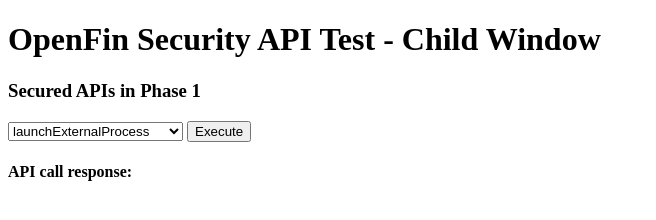
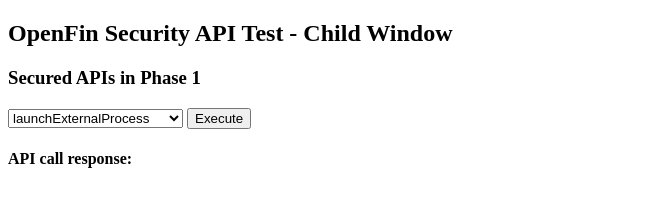
Before and after one commit to licui3936/security-api-test, a website: page public/child.html in a window 1280 px wide. Shown: the whole page, without its empty margins (0-656 px from the left). Drawn offline with Linux system fonts and the light colour scheme.

Commit message:
update font size

```diff
--- a/public/child.html
+++ b/public/child.html
@@ -10,7 +10,7 @@
 
 <body>
   <div>
-    <h1>OpenFin Security API Test - Child Window</h1>
+    <h2>OpenFin Security API Test - Child Window</h2>
     <h3>Secured APIs in Phase 1</h3>
     <select id="apiSelect">
       <option value="downloadAsset">downloadAsset</option>
```
Also changed, not shown: public/iframe.html (+1 -1 lines).
